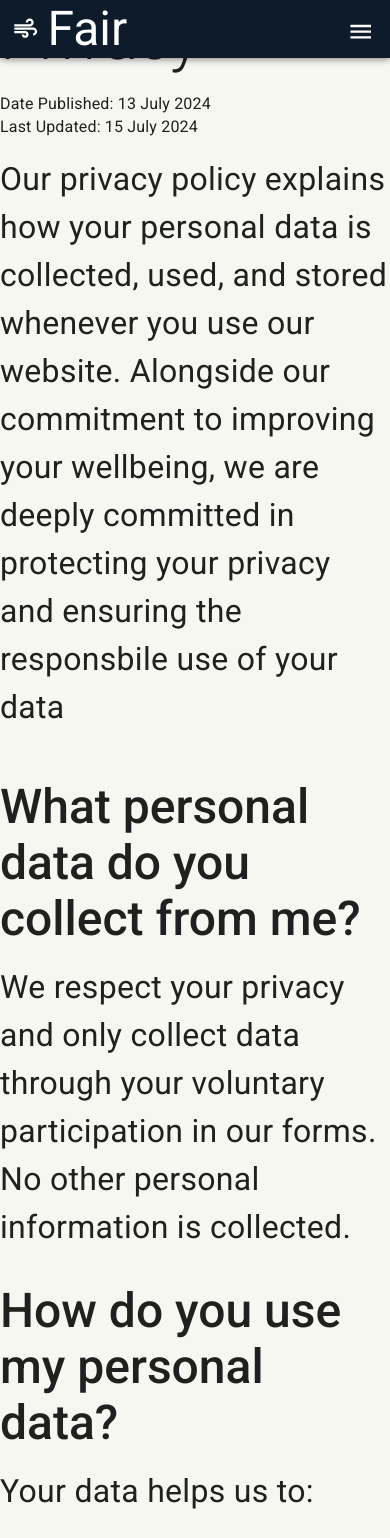
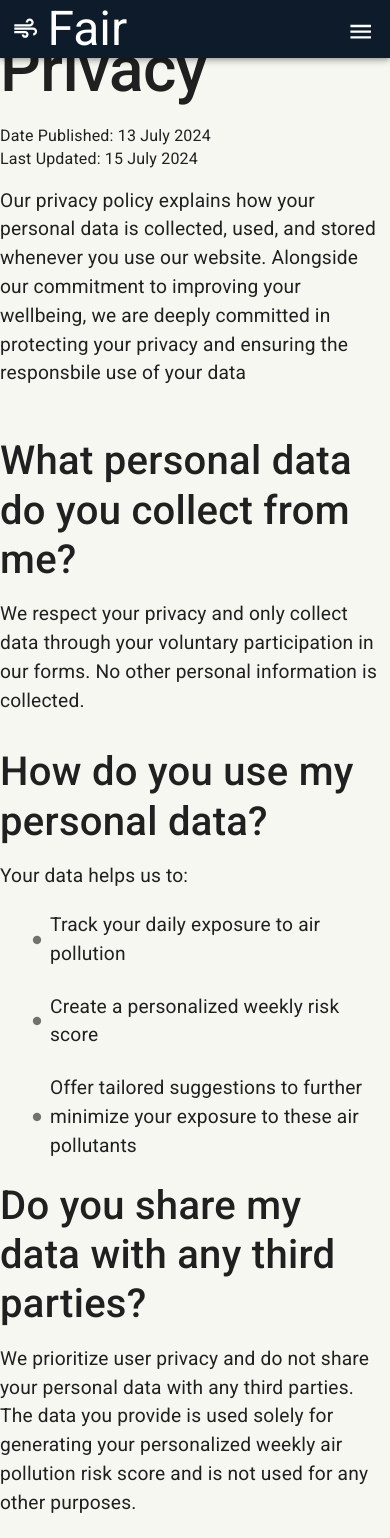
Before and after one commit to Naveen-Jaisankar/COMP47360-Web-Application, a React (Vite) app in the folder FrontEnd/air-quality-app/: page /privacy in a window 390 px wide. Shown: the top 1538 px of the page. Built offline with nearby package versions, Linux system fonts and the light colour scheme.

Commit message:
Privacy Page: FINALISED RESPONSIVE STYLINGS applied!! WITH SETTINGS Yeay!

```diff
--- a/FrontEnd/air-quality-app/src/pages/Privacy.jsx
+++ b/FrontEnd/air-quality-app/src/pages/Privacy.jsx
@@ -14,14 +14,13 @@ import {
 } from "@mui/material";
 import CircleIcon from "@mui/icons-material/Circle";
 import {useNavigate} from 'react-router-dom'
+import Footer from "../components/footer";
 
 const QuestionTypography = styled(Typography)({
-  fontSize: "3rem",
   fontWeight: 420,
 });
 
 const AnswerTypography = styled(Typography)({
-  fontSize: "2rem",
   marginBottom: "2rem",
   marginTop: "1rem"
 });
@@ -34,13 +33,11 @@ export default function Privacy() {
     }
   return (
     <>
-      <CreamBackgroundBox
-        sx={{
-          minWidth: "100vw",
-        }}
-      >
-        <MainContent
+        <Box
           sx={{
+            paddingTop: "2rem",
+            paddingBottom: "2rem",
+            minHeight:"100%",
             backgroundColor: "#f7f7f2",
           }}
         >
@@ -56,7 +53,9 @@ export default function Privacy() {
                 marginBottom: "3rem",
               }}
             >
-              <Typography variant="h2" component="h1">
+              <Typography variant="h2" component="h1" sx={{
+                fontWeight: "medium",
+              }}>
                 {constants.privacy.title}
               </Typography>
               <Box sx={{
@@ -72,14 +71,14 @@ export default function Privacy() {
 
             {/* Information section */}
             <Box>
-              <QuestionTypography variant="h3" component="h2">
+              <QuestionTypography variant="h4" component="h2">
                 {constants.privacy.q1_personalData}
               </QuestionTypography>
               <AnswerTypography variant="body1" component="p">
                 {constants.privacy.content1}
               </AnswerTypography>
 
-              <QuestionTypography variant="h3" component="h2">
+              <QuestionTypography variant="h4" component="h2">
                 {constants.privacy.q2_useOfPersonalData}
               </QuestionTypography>
               <AnswerTypography variant="body1" component="p">
@@ -112,7 +111,7 @@ export default function Privacy() {
                 </ListItem>
               </List>
 
-              <QuestionTypography variant="h3" component="h2">
+              <QuestionTypography variant="h4" component="h2">
                 {constants.privacy.q3_sharingOfPersonalData}
               </QuestionTypography>
               <AnswerTypography variant="body1" component="p">
@@ -124,9 +123,8 @@ export default function Privacy() {
               <Box sx={{
                 marginBottom: "2rem"
               }}>
-              <Typography variant="h2" component="h2" sx={{
+              <Typography variant="h3" component="h2" sx={{
                   fontWeight: 'medium',
-                  fontSize: '3rem',
                   marginBottom: "1rem",
                 }}>{constants.privacy.terms_title}</Typography>
               <Typography sx={{
@@ -149,10 +147,8 @@ export default function Privacy() {
           }}>Back to Register Page</Button>
           </Container>
 
-        </MainContent>
-
-
-      </CreamBackgroundBox>
+        </Box>
+      <Footer />
 
 
     </>
```
